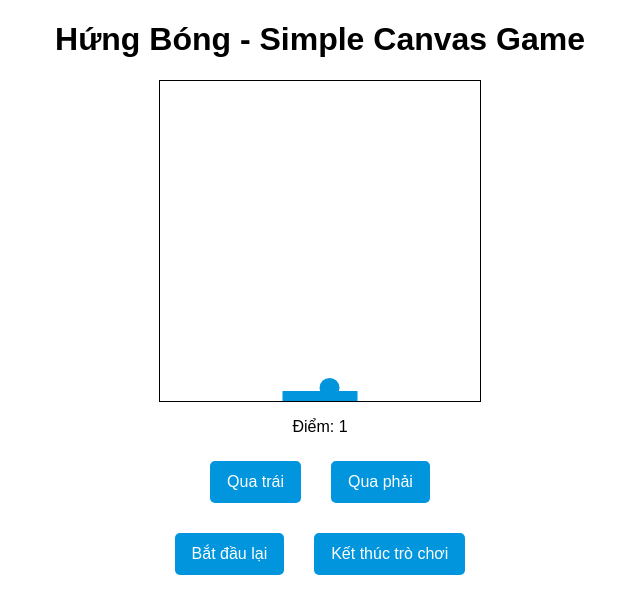
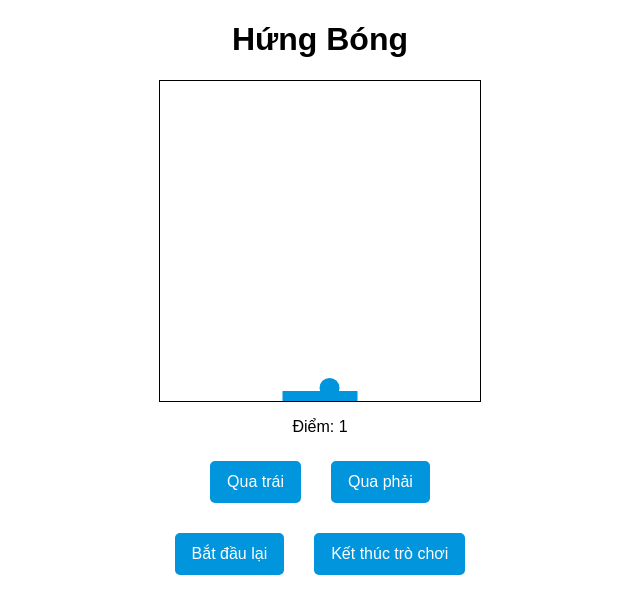
Before and after one commit to boyastro/game_catch_ball, a plain HTML site: page index.html in a window 1280 px wide. Shown: the whole page, without its empty margins (320-960 px from the left). Drawn offline with Linux system fonts and the light colour scheme.

Commit message:
Update index.html

```diff
--- a/index.html
+++ b/index.html
@@ -38,7 +38,7 @@
 </head>
 <body>
 
-<h1>Hứng Bóng - Simple Canvas Game</h1>
+<h1>Hứng Bóng</h1>
 <canvas id="gameCanvas" width="320" height="320"></canvas>
 <p>Điểm: <span id="score">0</span></p>
 <div class="controls">
```
